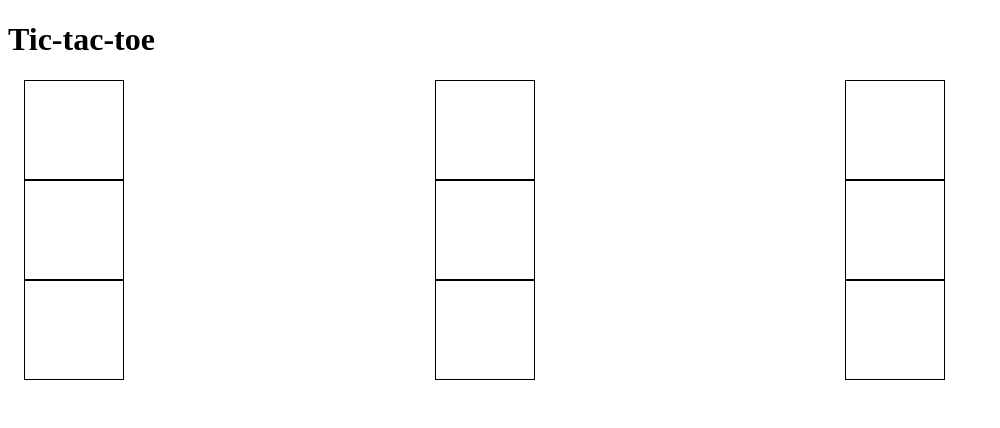
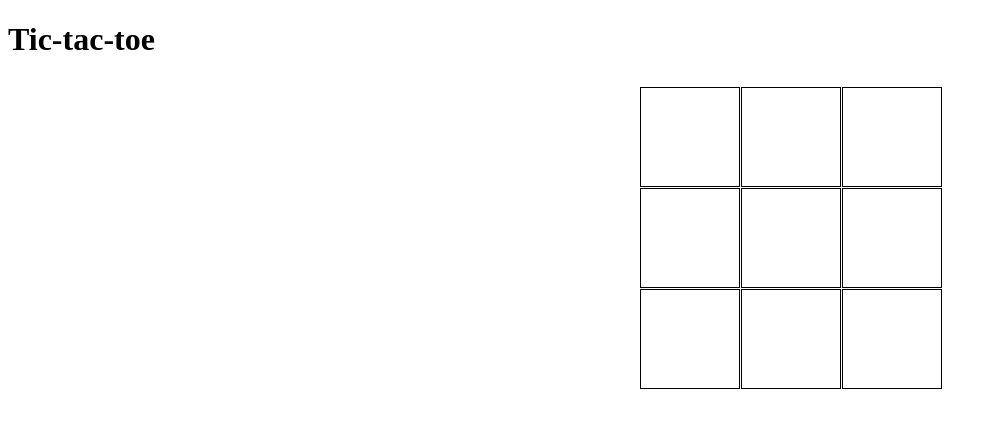
Before and after one commit to ggsnipes/tic-tac-toe, a plain HTML site: page index.html in a window 1280 px wide. Shown: the whole page, without its empty margins (0-1000 px from the left). Drawn offline with Linux system fonts and the light colour scheme.

Commit message:
Playfield created and responds to clicks

```diff
--- a/app.js
+++ b/app.js
@@ -2,6 +2,7 @@ console.log(`this is not good`)
 
 const gameField = document.querySelectorAll('.game')
 const para = document.querySelector('p')
+const clickWin = document.querySelectorAll('.click')
 
 
 function playGame (event) {
@@ -18,6 +19,7 @@ function playGame (event) {
         gameField.forEach (div =>
             div.classList.add('winner'))
     } else {
+        para.textContent = ''
         gameField.forEach (div =>
             div.classList.remove('winner'))
     }
--- a/style.css
+++ b/style.css
@@ -4,9 +4,18 @@
 }
 
 section {
-    display: grid;
-    grid-template-columns: 1fr 1fr 1fr;
-    margin: 1em;
+    display: flex;
+    /* grid-template-columns: 1fr 1fr 1fr;
+    margin: 1em; */
+    align-content: space-around;
+    gap: 1px 1px;
+    flex-wrap: wrap;
+    flex-direction: column;
+    justify-content: center;
+    margin: 0 auto;
+    height: calc(100px * 3 + 1rem);
+    width: 0px;
+
 }
 
 
@@ -24,5 +33,6 @@ section {
     width: 100px;
     height: 100px;
     border: 1px solid black;
+    order: 3;
 
 }
```
